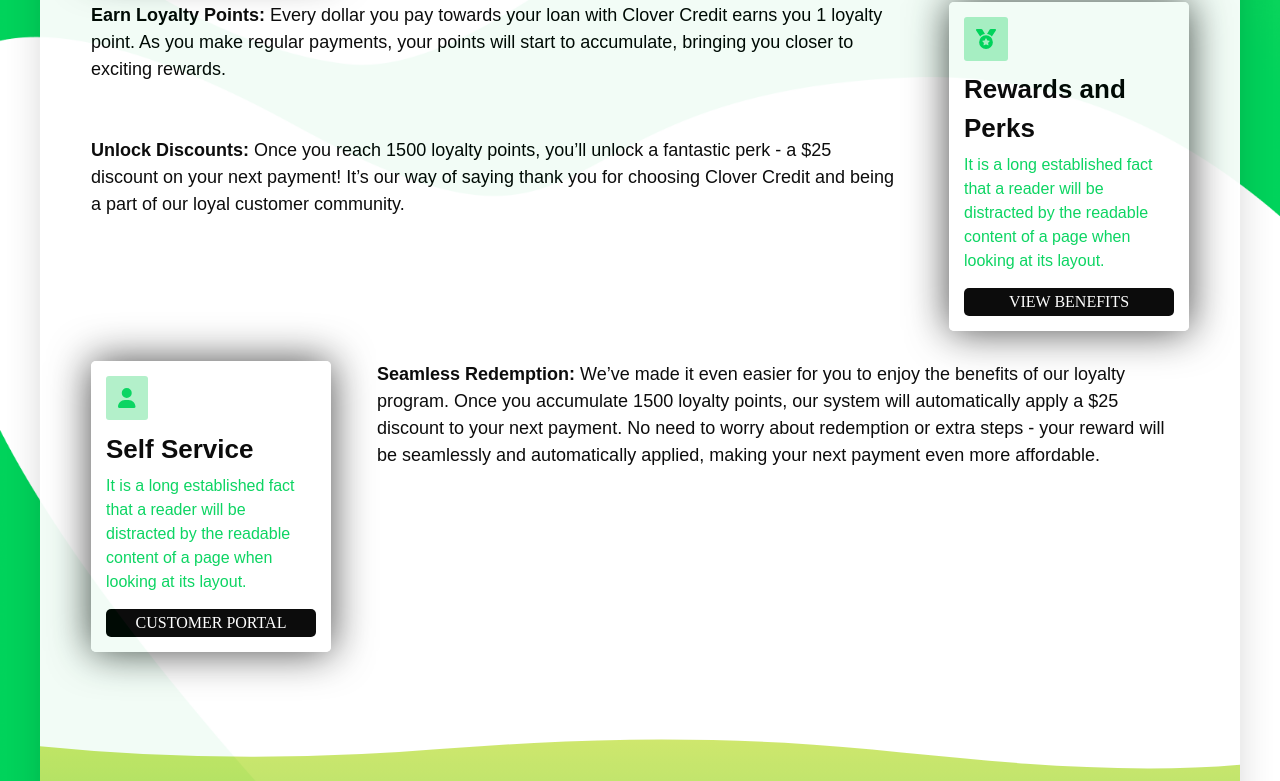
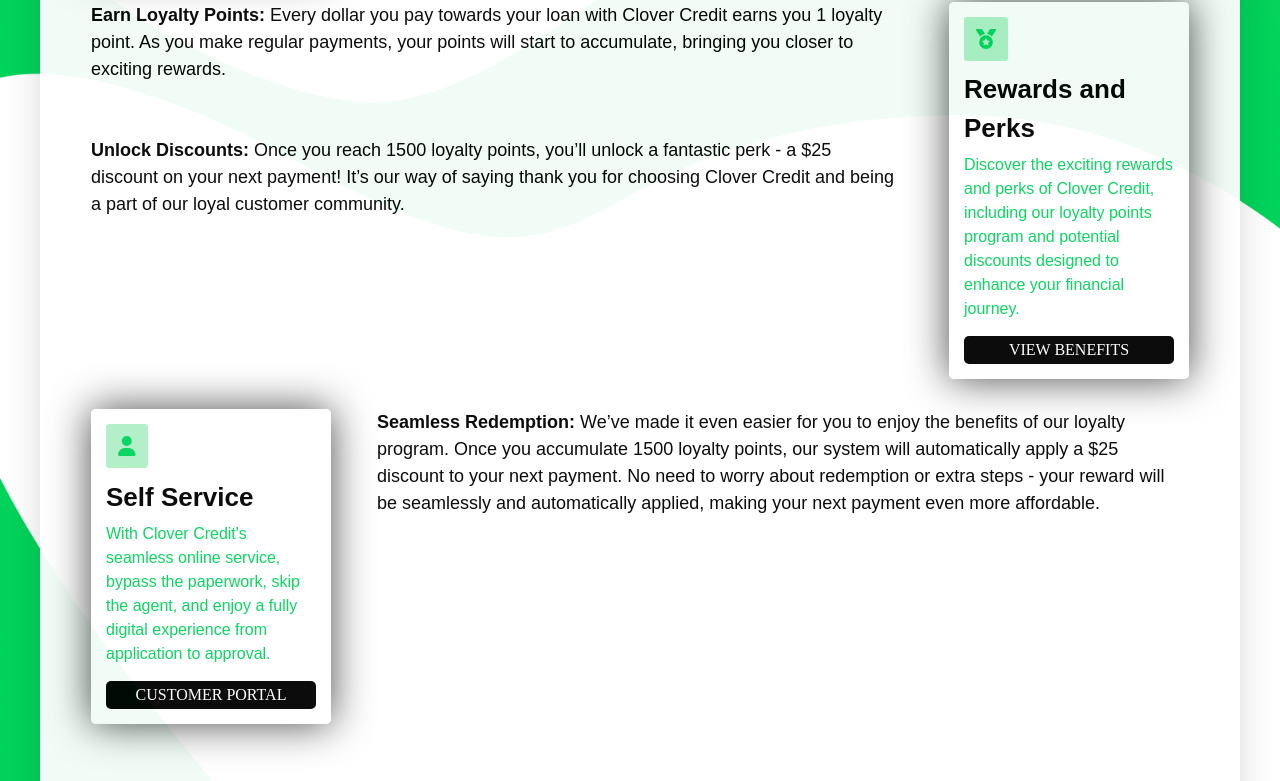
Before and after one commit to rcdflorez/clover-front, a Gatsby site: page / in a window 1280 px wide. Shown: the part 1255-2036 px from the top of the page. Built offline with nearby package versions, Linux system fonts and the light colour scheme; Gatsby itself is replaced by a stand-in of ours; a web font is replaced by a local one.

Commit message:
update on the home page

```diff
--- a/src/pages/index.js
+++ b/src/pages/index.js
@@ -115,9 +115,10 @@
                       <FontAwesomeIcon icon={faMedal} />
                       <h3>Rewards and Perks</h3>
                       <p>
-                        It is a long established fact that a reader will be
-                        distracted by the readable content of a page when
-                        looking at its layout.
+                        Discover the exciting rewards and perks of Clover
+                        Credit, including our loyalty points program and
+                        potential discounts designed to enhance your financial
+                        journey.
                       </p>
                       <Link to="/">VIEW BENEFITS</Link>
                     </div>
@@ -130,9 +131,9 @@
                       <FontAwesomeIcon icon={faUser} />
                       <h3>Self Service</h3>
                       <p>
-                        It is a long established fact that a reader will be
-                        distracted by the readable content of a page when
-                        looking at its layout.
+                        With Clover Credit's seamless online service, bypass the
+                        paperwork, skip the agent, and enjoy a fully digital
+                        experience from application to approval.
                       </p>
                       <Link to="/">CUSTOMER PORTAL</Link>
                     </div>
```
